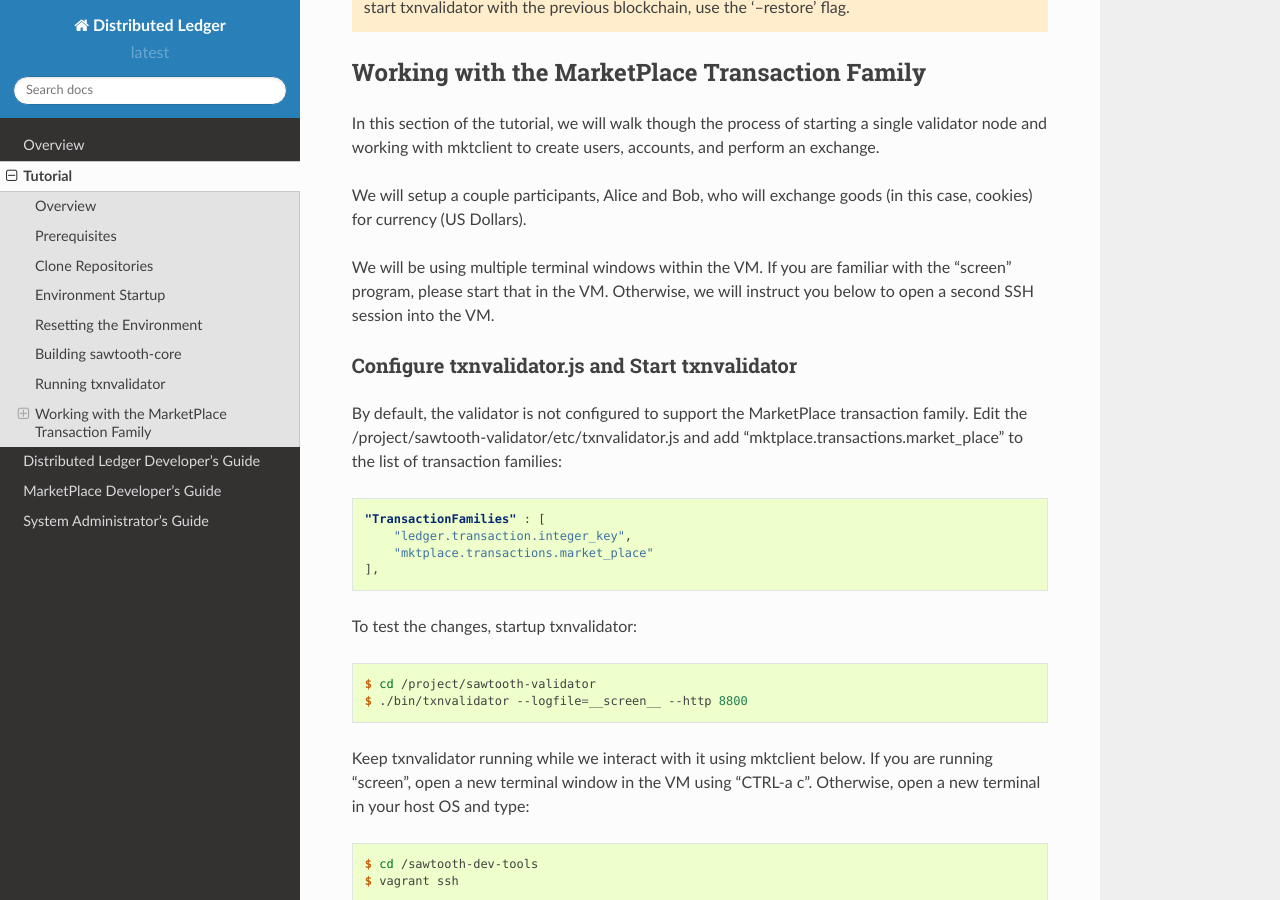
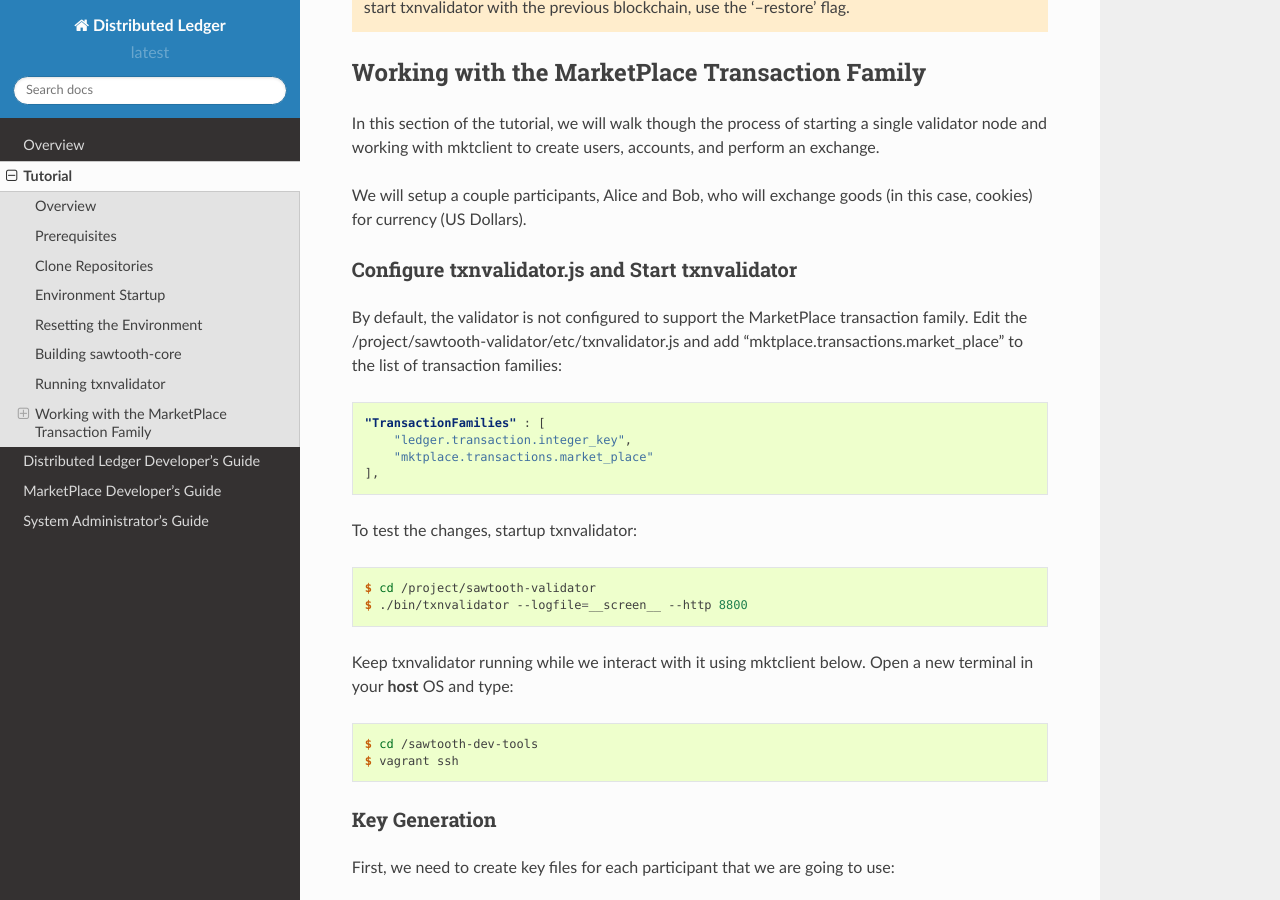
Before and after one commit to hyperledger-archives/sawtooth-core, a Sphinx documentation site: the page built from source/tutorial.rst, in a window 1280 px wide and 900 px high, scrolled down 2975 px. Built offline with Sphinx 7.4.7 and the Read the Docs theme 2.0.0, drawn with Linux system fonts in a browser that asks for light colours; pages that are not in the unit, such as notebooks, are missing from menus.

Commit message:
Updated tutorial
Removed reference to using screen.

```diff
--- a/source/tutorial.rst
+++ b/source/tutorial.rst
@@ -158,10 +158,6 @@ and perform an exchange.
 We will setup a couple participants, Alice and Bob, who will exchange goods
 (in this case, cookies) for currency (US Dollars).
 
-We will be using multiple terminal windows within the VM. If you are familiar
-with the "screen" program, please start that in the VM. Otherwise, we will
-instruct you below to open a second SSH session into the VM.
-
 Configure txnvalidator.js and Start txnvalidator
 ------------------------------------------------
 
@@ -185,8 +181,7 @@ To test the changes, startup txnvalidator:
    $ ./bin/txnvalidator --logfile=__screen__ --http 8800
 
 Keep txnvalidator running while we interact with it using mktclient below.
-If you are running "screen", open a new terminal window in the VM using
-"CTRL-a c". Otherwise, open a new terminal in your host OS and type:
+Open a new terminal in your **host** OS and type:
 
 .. code-block:: console
 
```
